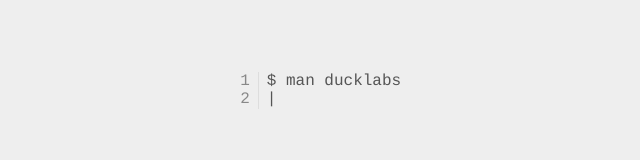
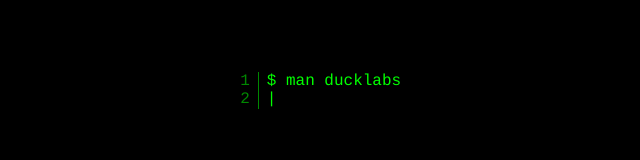
Before and after one commit to ducklabs/ducklabs.ca, a website: page oldschool.html in a window 1280 px wide. Shown: the whole page, without its empty margins (43-683 px from the left). Drawn offline with Linux system fonts and the light colour scheme.

Commit message:
man page to classic terminal colors

```diff
--- a/oldschool.html
+++ b/oldschool.html
@@ -4,10 +4,10 @@
 <style>
 @import url('https://fonts.googleapis.com/css?family=Source+Code+Pro');
 * { margin: 0; padding: 0; }
-body { background-color: #eee; color: #555; }
+body { background-color: #000; color: #0f0; }
 pre { font-family: 'Courier', monospace; width: 80ch; margin: 4em auto; padding: .5em; line-height: 0; counter-reset: line; }
 pre span { display: block; line-height: 1.15rem; }
-pre span:before { counter-increment: line; content: counter(line); display: inline-block; border-right: 1px solid #ddd; width: 3ch; padding: 0 .5em; margin-right: .5em; color: #888; text-align: right; }
+pre span:before { counter-increment: line; content: counter(line); display: inline-block; border-right: 1px solid #080; width: 3ch; padding: 0 .5em; margin-right: .5em; color: #080; text-align: right; }
 pre a { cursor: text; }
 </style>
 </head>
```
